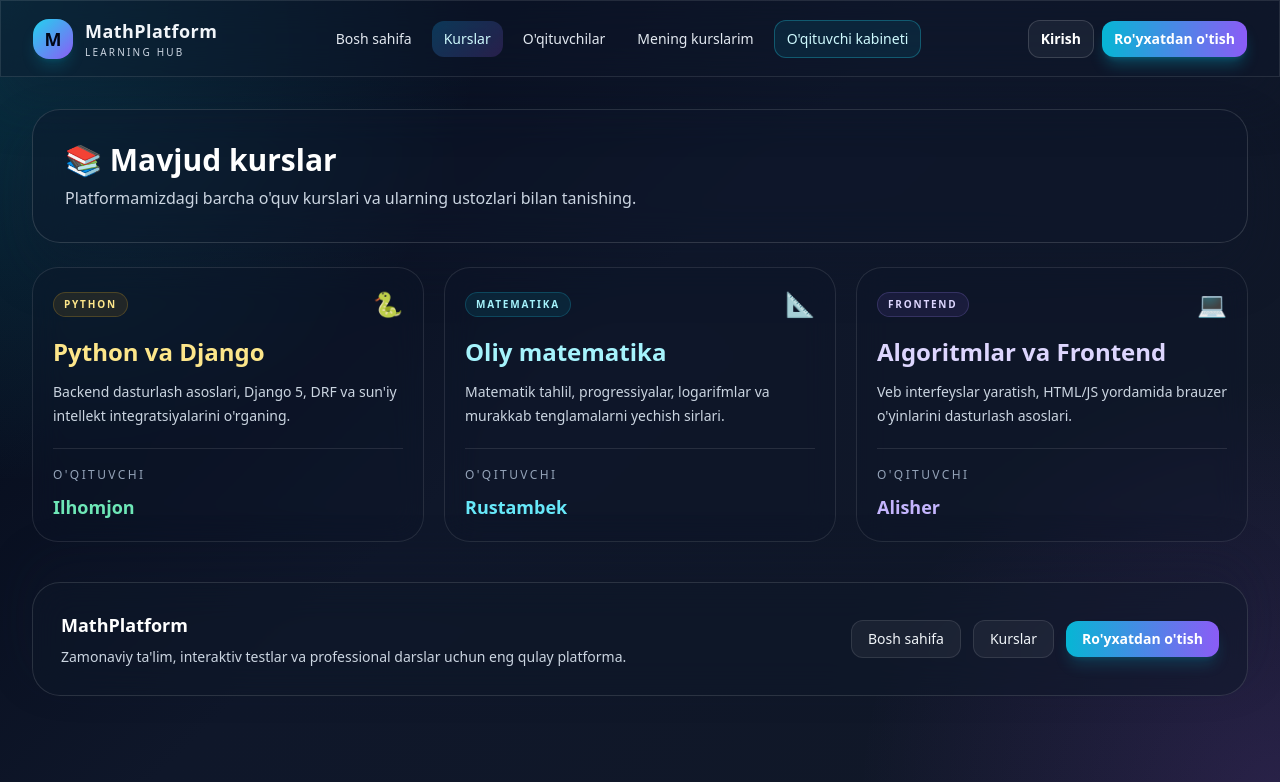
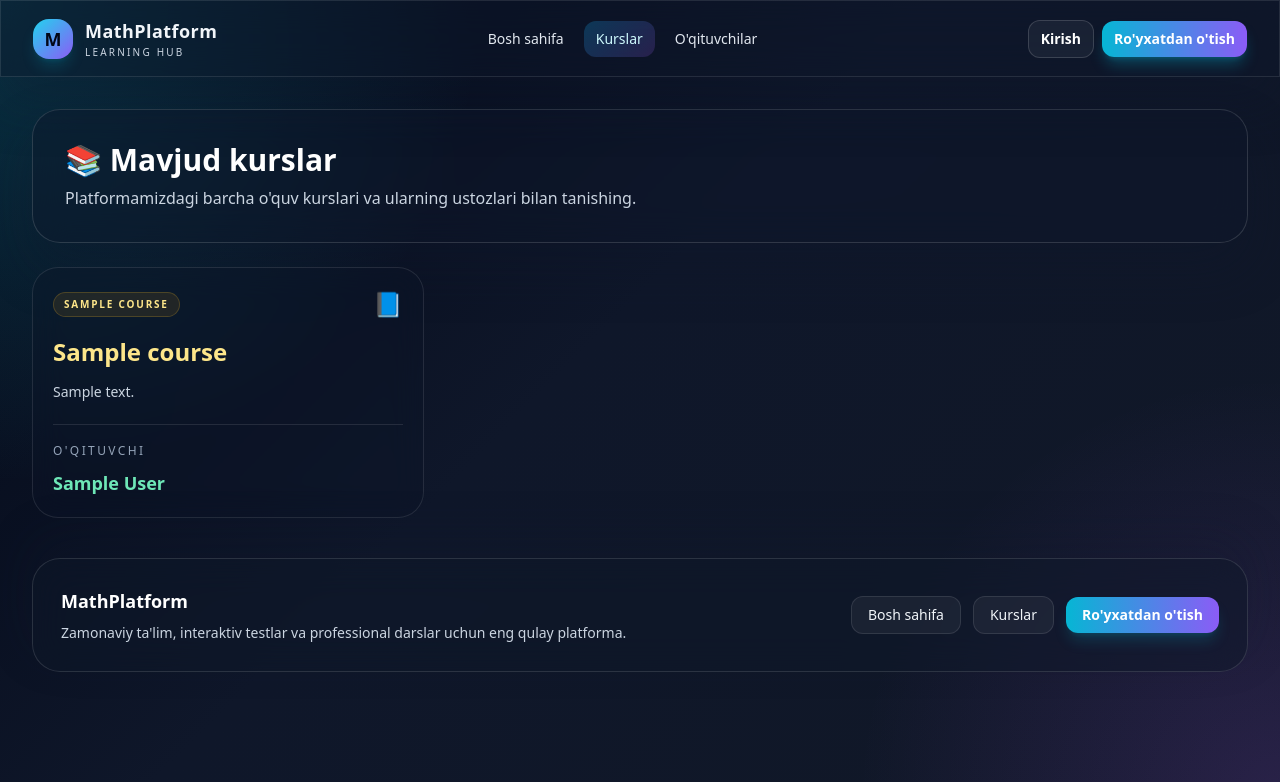
Before and after one commit to ilhom00908ik-create/talim-platformasi, a Django app: page /kurslar/ in a window 1280 px wide. Shown: the top 782 px of the page. Run offline with Django 5.2, Linux system fonts and the light colour scheme; tables that the repository leaves empty hold one stand-in row (values such as "Sample post"); some libraries are stand-ins or nearby versions.

```diff
--- a/online_urgan/accounts/templates/accounts/base.html
+++ b/online_urgan/accounts/templates/accounts/base.html
@@ -79,20 +79,16 @@
                     <a href="{% url 'home' %}" class="nav-link rounded-xl px-3 py-2 text-sm font-medium transition {% if request.resolver_match.url_name == 'home' %}nav-active text-cyan-100{% else %}text-slate-200 hover:bg-white/5{% endif %}">Bosh sahifa</a>
                     <a href="{% url 'kurslar' %}" class="nav-link rounded-xl px-3 py-2 text-sm font-medium transition {% if request.resolver_match.url_name == 'kurslar' %}nav-active text-cyan-100{% else %}text-slate-200 hover:bg-white/5{% endif %}">Kurslar</a>
                     <a href="{% url 'oqituvchilar' %}" class="nav-link rounded-xl px-3 py-2 text-sm font-medium transition {% if request.resolver_match.url_name == 'oqituvchilar' %}nav-active text-cyan-100{% else %}text-slate-200 hover:bg-white/5{% endif %}">O'qituvchilar</a>
-                    <a href="{% url 'mening_kurslarim' %}" class="nav-link rounded-xl px-3 py-2 text-sm font-medium transition {% if request.resolver_match.url_name == 'mening_kurslarim' %}nav-active text-cyan-100{% else %}text-slate-200 hover:bg-white/5{% endif %}">Mening kurslarim</a>
                     {% if request.user.is_authenticated %}
+                        <a href="{% url 'mening_kurslarim' %}" class="nav-link rounded-xl px-3 py-2 text-sm font-medium transition {% if request.resolver_match.url_name == 'mening_kurslarim' %}nav-active text-cyan-100{% else %}text-slate-200 hover:bg-white/5{% endif %}">Mening kurslarim</a>
                         <a href="{% url 'dashboard' %}" class="nav-link rounded-xl border border-cyan-400/30 bg-cyan-500/10 px-3 py-2 text-sm font-medium text-cyan-100 transition hover:bg-cyan-500/20">Dashboard</a>
-                        <a href="{% url 'profile' %}" class="nav-link rounded-xl border border-cyan-400/30 bg-cyan-500/10 px-3 py-2 text-sm font-medium text-cyan-100 transition hover:bg-cyan-500/20">Profil</a>
-                    {% else %}
-                        <a href="{% url 'online_urgat:login' %}" class="nav-link rounded-xl border border-cyan-400/30 bg-cyan-500/10 px-3 py-2 text-sm font-medium text-cyan-100 transition hover:bg-cyan-500/20">O'qituvchi kabineti</a>
                     {% endif %}
                 </div>
 
                 <div class="flex items-center gap-2">
                     {% if request.user.is_authenticated %}
-                        <span class="hidden rounded-full border border-emerald-400/20 bg-emerald-500/10 px-3 py-1.5 text-xs font-medium text-emerald-200 sm:block">Salom, {{ request.user.username }}</span>
-                        <a href="{% url 'profile' %}" class="rounded-xl bg-cyan-500/80 px-3 py-2 text-sm font-semibold text-white shadow-lg shadow-cyan-500/30 transition hover:bg-cyan-500">Profil</a>
-                        <a href="{% url 'logout' %}" class="rounded-xl bg-red-500/80 px-3 py-2 text-sm font-semibold text-white shadow-lg shadow-red-500/30 transition hover:bg-red-500">Chiqish</a>
+                        <a href="{% url 'profile' %}" class="rounded-xl border border-white/10 bg-white/5 px-3 py-2 text-sm font-semibold text-white transition hover:bg-white/10">Profil</a>
+                        <a href="{% url 'logout' %}" class="rounded-xl bg-red-500/90 px-3 py-2 text-sm font-semibold text-white shadow-lg shadow-red-500/30 transition hover:bg-red-500">Chiqish</a>
                     {% else %}
                         <a href="{% url 'login' %}" class="hidden rounded-xl border border-white/15 bg-white/5 px-3 py-2 text-sm font-semibold text-white transition hover:bg-white/10 sm:inline-flex">Kirish</a>
                         <a href="{% url 'register' %}" class="rounded-xl bg-gradient-to-r from-cyan-500 to-violet-500 px-3 py-2 text-sm font-semibold text-white shadow-lg shadow-cyan-500/30 transition hover:opacity-95">Ro'yxatdan o'tish</a>
@@ -108,11 +104,11 @@
                     <a href="{% url 'home' %}" class="rounded-xl px-3 py-2 text-sm font-medium text-slate-200 hover:bg-white/5">Bosh sahifa</a>
                     <a href="{% url 'kurslar' %}" class="rounded-xl px-3 py-2 text-sm font-medium text-slate-200 hover:bg-white/5">Kurslar</a>
                     <a href="{% url 'oqituvchilar' %}" class="rounded-xl px-3 py-2 text-sm font-medium text-slate-200 hover:bg-white/5">O'qituvchilar</a>
-                    <a href="{% url 'mening_kurslarim' %}" class="rounded-xl px-3 py-2 text-sm font-medium text-slate-200 hover:bg-white/5">Mening kurslarim</a>
                     {% if request.user.is_authenticated %}
+                        <a href="{% url 'mening_kurslarim' %}" class="rounded-xl px-3 py-2 text-sm font-medium text-slate-200 hover:bg-white/5">Mening kurslarim</a>
                         <a href="{% url 'dashboard' %}" class="rounded-xl border border-cyan-400/30 bg-cyan-500/10 px-3 py-2 text-sm font-medium text-cyan-100">Dashboard</a>
                         <a href="{% url 'profile' %}" class="rounded-xl border border-cyan-400/30 bg-cyan-500/10 px-3 py-2 text-sm font-medium text-cyan-100">Profil</a>
-                        <a href="{% url 'logout' %}" class="rounded-xl bg-red-500/80 px-3 py-2 text-sm font-semibold text-white">Chiqish</a>
+                        <a href="{% url 'logout' %}" class="rounded-xl bg-red-500/90 px-3 py-2 text-sm font-semibold text-white">Chiqish</a>
                     {% else %}
                         <a href="{% url 'login' %}" class="rounded-xl border border-white/15 bg-white/5 px-3 py-2 text-sm font-semibold text-white">Kirish</a>
                         <a href="{% url 'register' %}" class="rounded-xl bg-gradient-to-r from-cyan-500 to-violet-500 px-3 py-2 text-sm font-semibold text-white">Ro'yxatdan o'tish</a>
--- a/online_urgan/accounts/templates/accounts/kurslar.html
+++ b/online_urgan/accounts/templates/accounts/kurslar.html
@@ -10,51 +10,39 @@
         </p>
     </div>
 
+    {% if courses %}
         <div class="grid gap-5 md:grid-cols-2 xl:grid-cols-3">
-        <div class="glass-soft rounded-[26px] p-5">
-            <div class="flex items-center justify-between">
-                <span class="inline-flex rounded-full border border-amber-400/20 bg-amber-500/10 px-2.5 py-1 text-[10px] font-semibold uppercase tracking-[0.18em] text-amber-200">Python</span>
-                <span class="text-2xl">🐍</span>
+            {% for course in courses %}
+                <article class="glass-soft rounded-[26px] p-5">
+                    <div class="flex items-center justify-between gap-3">
+                        <span class="inline-flex rounded-full border border-amber-400/20 bg-amber-500/10 px-2.5 py-1 text-[10px] font-semibold uppercase tracking-[0.18em] text-amber-200">
+                            {{ course.title|truncatechars:22 }}
+                        </span>
+                        <span class="text-2xl">📘</span>
                     </div>
-            <h5 class="mt-4 text-2xl font-bold text-amber-200">Python va Django</h5>
+                    <h5 class="mt-4 text-2xl font-bold text-amber-200">{{ course.title }}</h5>
                     <p class="mt-3 text-sm leading-6 text-slate-300">
-                Backend dasturlash asoslari, Django 5, DRF va sun'iy intellekt integratsiyalarini o'rganing.
+                        {{ course.description|default:'Kurs haqida batafsil maʼlumot tez orada qoʻshiladi.' }}
                     </p>
                     <div class="mt-5 border-t border-white/10 pt-3">
                         <span class="text-xs uppercase tracking-[0.2em] text-slate-400">O'qituvchi</span>
-                <div class="mt-2 text-lg font-semibold text-emerald-300">Ilhomjon</div>
+                        <div class="mt-2 text-lg font-semibold text-emerald-300">
+                            {% if course.teacher and course.teacher.get_full_name %}
+                                {{ course.teacher.get_full_name }}
+                            {% elif course.teacher %}
+                                {{ course.teacher.username }}
+                            {% else %}
+                                O'qituvchi belgilanmagan
+                            {% endif %}
                         </div>
                     </div>
-
-        <div class="glass-soft rounded-[26px] p-5">
-            <div class="flex items-center justify-between">
-                <span class="inline-flex rounded-full border border-cyan-400/20 bg-cyan-500/10 px-2.5 py-1 text-[10px] font-semibold uppercase tracking-[0.18em] text-cyan-200">Matematika</span>
-                <span class="text-2xl">📐</span>
+                </article>
+            {% endfor %}
         </div>
-            <h5 class="mt-4 text-2xl font-bold text-cyan-200">Oliy matematika</h5>
-            <p class="mt-3 text-sm leading-6 text-slate-300">
-                Matematik tahlil, progressiyalar, logarifmlar va murakkab tenglamalarni yechish sirlari.
-            </p>
-            <div class="mt-5 border-t border-white/10 pt-3">
-                <span class="text-xs uppercase tracking-[0.2em] text-slate-400">O'qituvchi</span>
-                <div class="mt-2 text-lg font-semibold text-cyan-300">Rustambek</div>
+    {% else %}
+        <div class="glass-soft rounded-[24px] p-6 text-slate-300">
+            Hozircha mavjud kurslar yo'q.
         </div>
-        </div>
-
-        <div class="glass-soft rounded-[26px] p-5">
-            <div class="flex items-center justify-between">
-                <span class="inline-flex rounded-full border border-violet-400/20 bg-violet-500/10 px-2.5 py-1 text-[10px] font-semibold uppercase tracking-[0.18em] text-violet-200">Frontend</span>
-                <span class="text-2xl">💻</span>
-            </div>
-            <h5 class="mt-4 text-2xl font-bold text-violet-200">Algoritmlar va Frontend</h5>
-            <p class="mt-3 text-sm leading-6 text-slate-300">
-                Veb interfeyslar yaratish, HTML/JS yordamida brauzer o'yinlarini dasturlash asoslari.
-            </p>
-            <div class="mt-5 border-t border-white/10 pt-3">
-                <span class="text-xs uppercase tracking-[0.2em] text-slate-400">O'qituvchi</span>
-                <div class="mt-2 text-lg font-semibold text-violet-300">Alisher</div>
-            </div>
-        </div>
-    </div>
+    {% endif %}
 </div>
 {% endblock %}
```
Also changed, not shown: online_urgan/accounts/templates/accounts/oqituvchilar.html (+21 -25 lines). Lines whose indentation alone changed are shown as unchanged.
